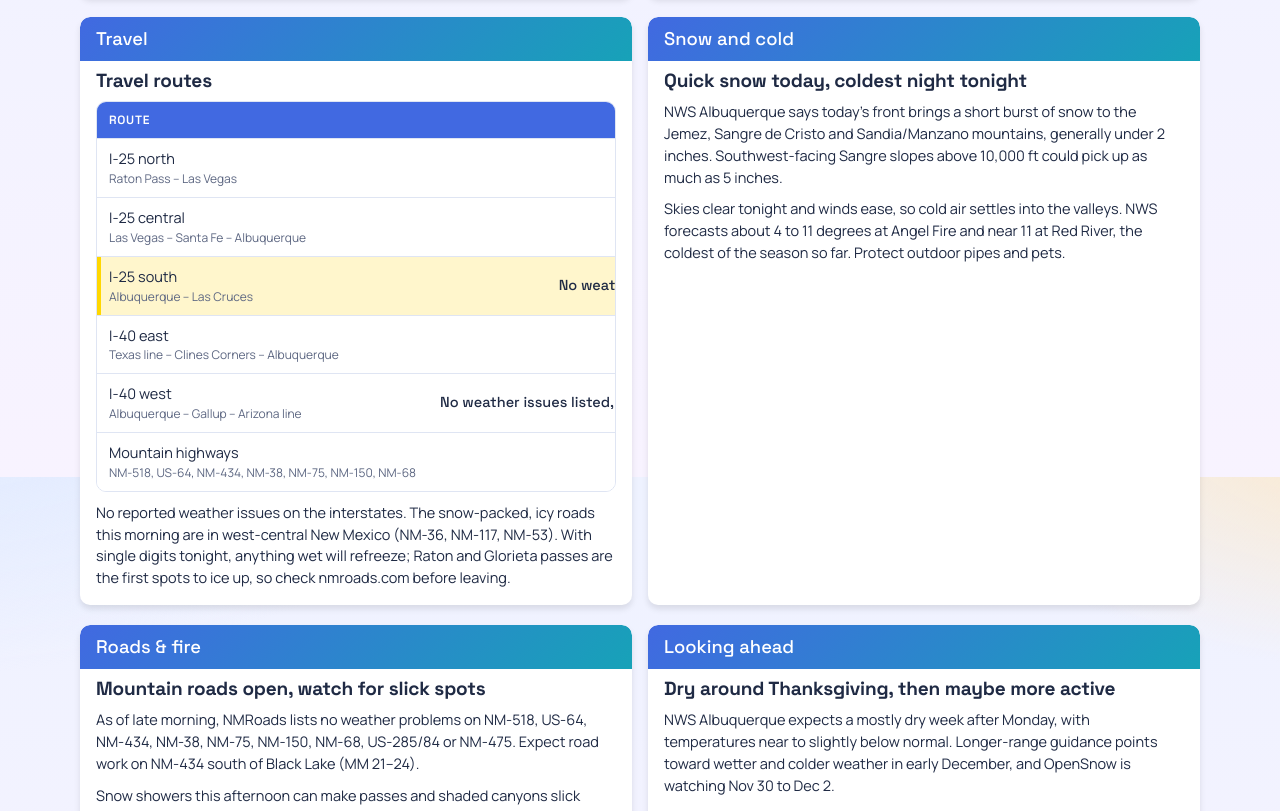
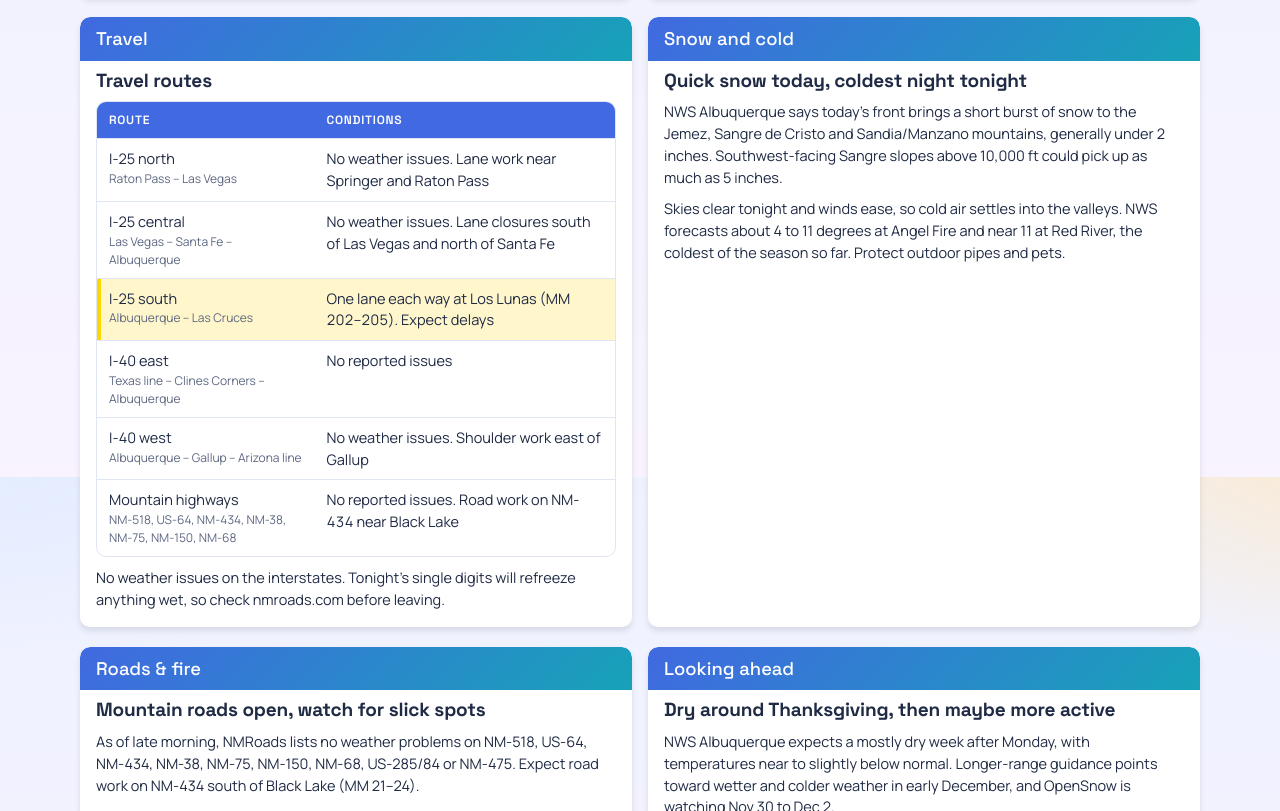
Before and after one commit to rbaker1987/ralphs-weather-pages, a plain HTML site: page nm-mountains/index.html in a window 1280 px wide. Shown: the part 1923-2734 px from the top of the page. Drawn offline with Linux system fonts and the light colour scheme.

Commit message:
fix routes table

```diff
--- a/assets/style.css
+++ b/assets/style.css
@@ -174,3 +174,9 @@ tr.key td:first-child{ box-shadow:inset 4px 0 0 var(--weather-accent) }
 .card p{ color:var(--muted) }
 .card .go{ font-weight:700; color:var(--weather-primary); font-family:var(--display) }
 @media (max-width:640px){ .cards{ grid-template-columns:1fr } }
+
+/* two-column text tables (Travel routes, ski status): wrap long text instead of scrolling */
+.tbl table:has(thead th:nth-child(2):last-child) th,
+.tbl table:has(thead th:nth-child(2):last-child) td{ white-space:normal; text-align:left; vertical-align:top }
+.tbl table:has(thead th:nth-child(2):last-child) td:first-child{ width:42% }
+.tbl table:has(thead th:nth-child(2):last-child) td.num{ font-family:inherit }
--- a/nm-mountains/index.html
+++ b/nm-mountains/index.html
@@ -133,16 +133,16 @@
         <table>
           <thead><tr><th>Route</th><th>Conditions</th></tr></thead>
           <tbody>
-            <tr><td>I-25 north<span class="el">Raton Pass – Las Vegas</span></td><td class="num">No weather issues. Right lane closures near Springer (MM 421–423) and on Raton Pass (MM 454–460)</td></tr>
-            <tr><td>I-25 central<span class="el">Las Vegas – Santa Fe – Albuquerque</span></td><td class="num">No weather issues. Right lane closed MM 317–320 south of Las Vegas and MM 302–303 north of Santa Fe; roadwork MM 278–290 through Santa Fe</td></tr>
-            <tr class="key"><td>I-25 south<span class="el">Albuquerque – Las Cruces</span></td><td class="num">No weather issues. One lane each way MM 202–205 at Los Lunas, expect delays; nightly lane closures near the Big I; work near Hatch (MM 40–42) and Las Cruces</td></tr>
-            <tr><td>I-40 east<span class="el">Texas line – Clines Corners – Albuquerque</span></td><td class="num">No reported weather issues. Roadwork MM 216–218 near Clines Corners; Anton Chico eastbound rest area closed</td></tr>
-            <tr><td>I-40 west<span class="el">Albuquerque – Gallup – Arizona line</span></td><td class="num">No weather issues listed, though NWS expected a brief burst of snow along I-40 this morning. Shoulder work east of Gallup (MM 41–45) and right lane closed MM 63–64 at Prewitt</td></tr>
-            <tr><td>Mountain highways<span class="el">NM-518, US-64, NM-434, NM-38, NM-75, NM-150, NM-68</span></td><td class="num">No reported issues. Road work on NM-434 MM 21–24 south of Black Lake. Today&#x27;s snow showers may leave slick spots on passes</td></tr>
+            <tr><td>I-25 north<span class="el">Raton Pass – Las Vegas</span></td><td class="num">No weather issues. Lane work near Springer and Raton Pass</td></tr>
+            <tr><td>I-25 central<span class="el">Las Vegas – Santa Fe – Albuquerque</span></td><td class="num">No weather issues. Lane closures south of Las Vegas and north of Santa Fe</td></tr>
+            <tr class="key"><td>I-25 south<span class="el">Albuquerque – Las Cruces</span></td><td class="num">One lane each way at Los Lunas (MM 202–205). Expect delays</td></tr>
+            <tr><td>I-40 east<span class="el">Texas line – Clines Corners – Albuquerque</span></td><td class="num">No reported issues</td></tr>
+            <tr><td>I-40 west<span class="el">Albuquerque – Gallup – Arizona line</span></td><td class="num">No weather issues. Shoulder work east of Gallup</td></tr>
+            <tr><td>Mountain highways<span class="el">NM-518, US-64, NM-434, NM-38, NM-75, NM-150, NM-68</span></td><td class="num">No reported issues. Road work on NM-434 near Black Lake</td></tr>
           </tbody>
         </table>
       </div>
-      <p>No reported weather issues on the interstates. The snow-packed, icy roads this morning are in west-central New Mexico (NM-36, NM-117, NM-53). With single digits tonight, anything wet will refreeze; Raton and Glorieta passes are the first spots to ice up, so check nmroads.com before leaving.</p>
+      <p>No weather issues on the interstates. Tonight&#x27;s single digits will refreeze anything wet, so check nmroads.com before leaving.</p>
     </section>
     <section class="panel">
       <span class="k">Snow and cold</span>
```
Also changed, not shown: data/today.json (+7 -7 lines).
